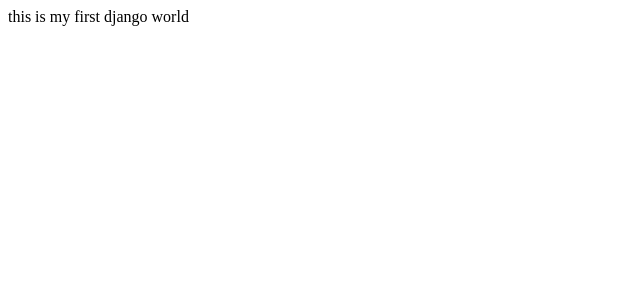
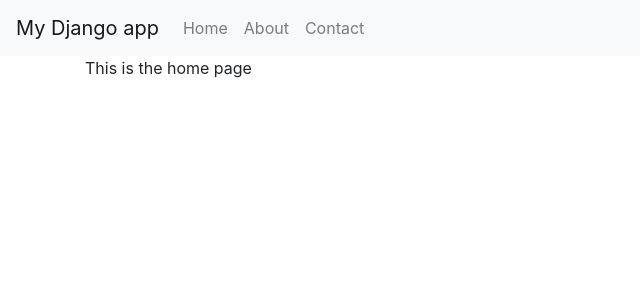
Before and after one commit to saraimarte/djangoTesting, a Django app: page / in a window 1280 px wide. Shown: the top 300 px of the page, without its empty margins (0-640 px from the left). Run offline with Django 3.2, Linux system fonts and the light colour scheme; some libraries are stand-ins or nearby versions.

Commit message:
c082523 views and base templates

```diff
--- a/demo/myapp/templates/base.html
+++ b/demo/myapp/templates/base.html
@@ -7,10 +7,40 @@
     content="width=device-width, initial-scale=1.0 shrink-to-fit=no"
     >
     <title>{% block title %} Django App {% endblock %}</title>
+    <link rel="stylesheet" href="https://cdn.jsdelivr.net/npm/bootstrap@4.4.1/dist/css/bootstrap.min.css" integrity="sha384-Vkoo8x4CGsO3+Hhxv8T/Q5PaXtkKtu6ug5TOeNV6gBiFeWPGFN9MuhOf23Q9Ifjh" crossorigin="anonymous">
 </head>
 <body>
-    <nav>
+    <nav class = "navbar navbar-expand-lg navbar-light bg-light">
+        <a class = "navbar-brand" href = "#"> My Django app </a>
+        <button
+        class = "navbar-toggler"
+        type = "button"
+        data-toggle = "collapse"
+        data-target = "#navbarNav"
+        aria-controls = "navbarNav"
+        aria-expanded="false"
+        ></button>
+
+        <div class = "collapse navbar-collapse" id  ="navbarNav">
+            <ul class = "navbar-nav">
+                <li class = "nav-item">
+                    <a class = "nav-link" href = "#">Home</a>
+                </li>
+                <li class = "nav-item">
+                    <a class = "nav-link" href = "#">About</a>
+                </li>
+                <li class = "nav-item">
+                    <a class = "nav-link" href = "#">Contact</a>
+                </li>
+            </ul>
+
+        </div>
+
+
 
     </nav>
+    <div class = "container"> {% block content%} {% endblock%}</div>
+    <script src = "https://code.jquery.com/jquery-3.3.1.slim.min.js"></script>
+    <script src = "htps://stackpath.bootstrapcdn.com/boostrap/4.3.1/js/bootstrap.bundle.min.js"></script>
 </body>
 </html>
--- /dev/null
+++ b/demo/myapp/templates/home.html
@@ -0,0 +1,4 @@
+{% extends "base.html" %} {% block title%} Home Page {% endblock%}
+{% block content %}
+<p> This is the home page</p>
+{% endblock %}
--- a/demo/myapp/views.py
+++ b/demo/myapp/views.py
@@ -2,4 +2,4 @@ from django.shortcuts import render, HttpResponse
 
 # Create your views here.
 def home(request):
-    return HttpResponse("this is my first django world")
+    return render(request, "home.html")
```
